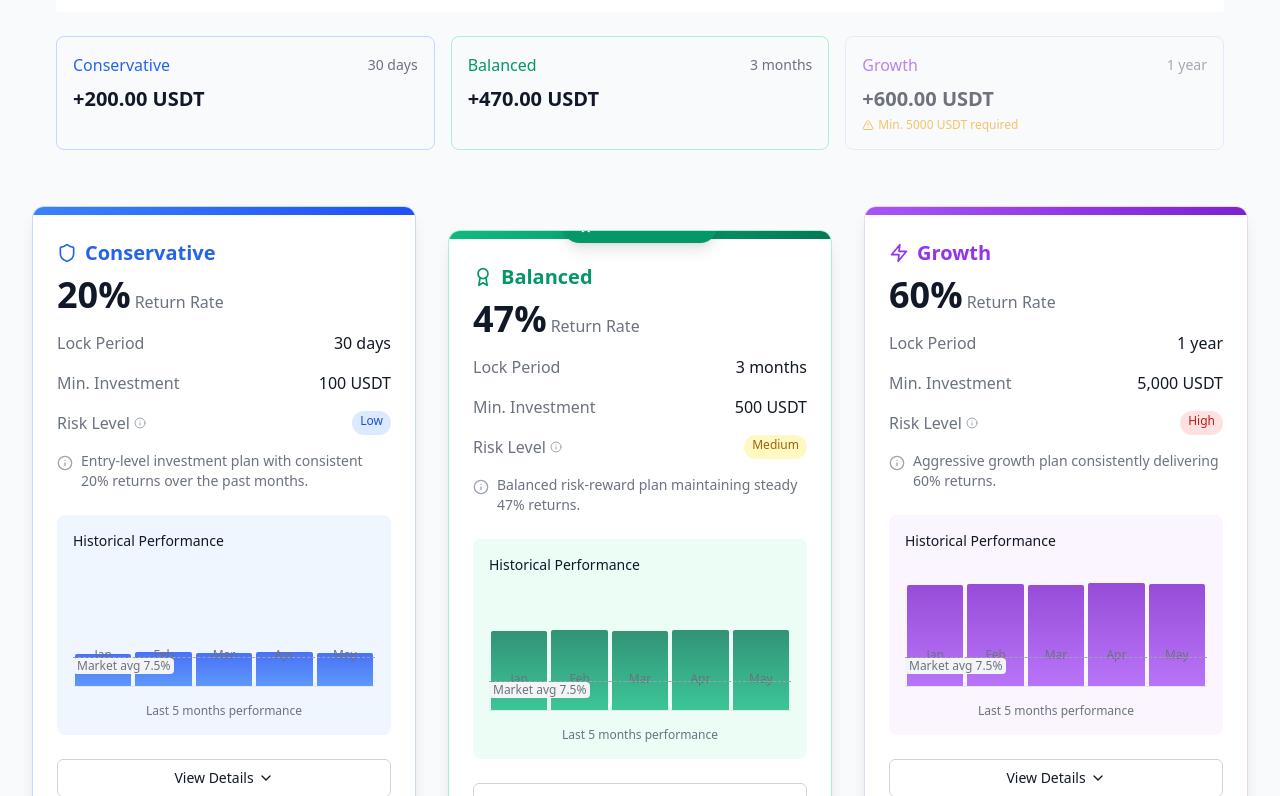
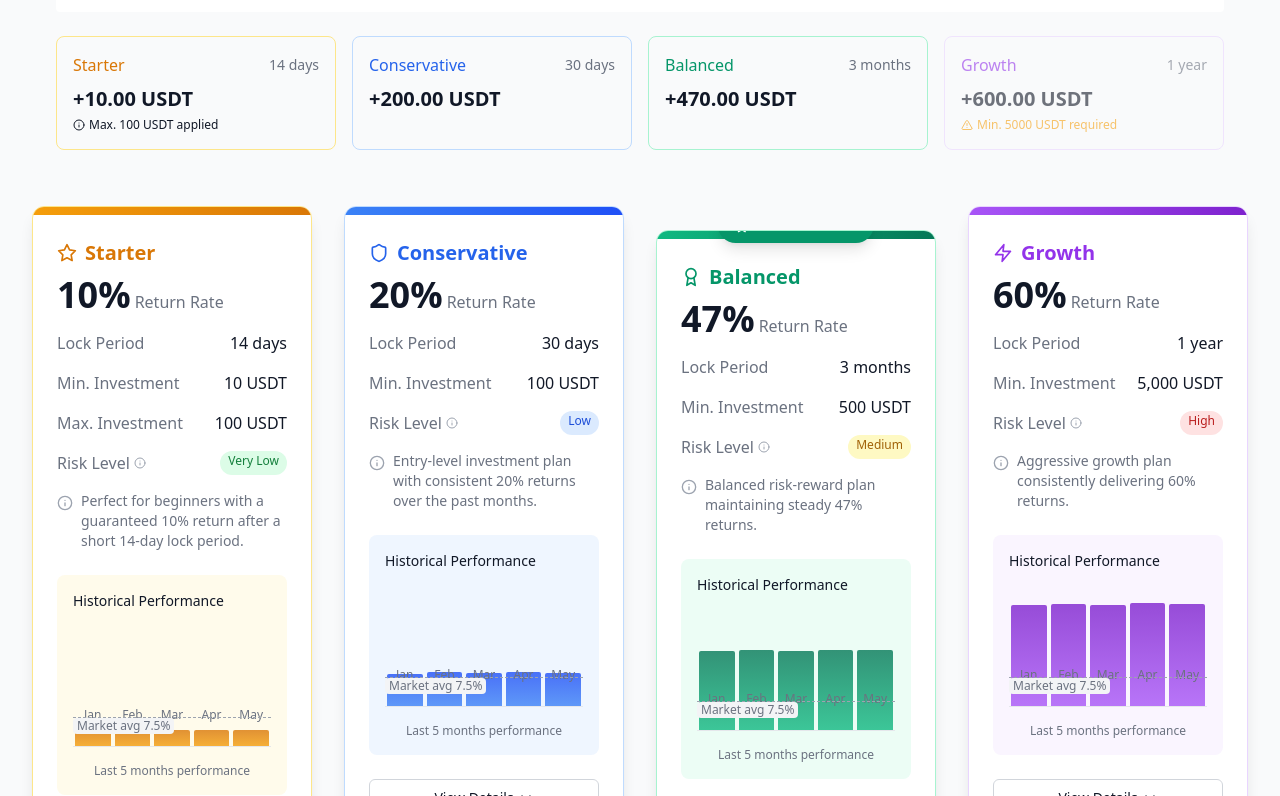
Before and after one commit to cryptoyield/cryptoyieldinvest, a React (Vite) app: page / in a window 1280 px wide. Shown: the part 1224-2020 px from the top of the page. Built offline with nearby package versions, Linux system fonts and the light colour scheme.

Commit message:
Update InvestmentPlans.tsx

```diff
--- a/src/components/InvestmentPlans.tsx
+++ b/src/components/InvestmentPlans.tsx
@@ -1,10 +1,17 @@
 import React, { useState, useEffect } from 'react';
-import { Info, ArrowRight, AlertTriangle, ChevronDown, ChevronUp, TrendingUp, Award, Shield, Zap } from 'lucide-react';
+import { Info, ArrowRight, AlertTriangle, ChevronDown, ChevronUp, TrendingUp, Award, Shield, Zap, Star } from 'lucide-react';
 import { useWallet } from '../context/WalletContext';
 import InvestModal from './InvestModal';
 
 // Historical performance data (January through May)
 const historicalReturns = {
+  starter: [
+    { month: 'Jan', return: 10.0 },
+    { month: 'Feb', return: 10.0 },
+    { month: 'Mar', return: 10.0 },
+    { month: 'Apr', return: 10.0 },
+    { month: 'May', return: 10.0 }
+  ],
   conservative: [
     { month: 'Jan', return: 19.5 },
     { month: 'Feb', return: 20.2 },
@@ -32,6 +39,23 @@ const historicalReturns = {
 const marketBenchmark = 7.5;
 
 const plans = [
+  {
+    id: 0,
+    name: 'Starter',
+    icon: Star,
+    rate: 10,
+    duration: 14,
+    minInvestment: 10,
+    maxInvestment: 100,
+    description: 'Perfect for beginners with a guaranteed 10% return after a short 14-day lock period.',
+    color: 'from-amber-500 to-amber-600',
+    textColor: 'text-amber-600 dark:text-amber-400',
+    bgColor: 'bg-amber-50 dark:bg-amber-900/20',
+    borderColor: 'border-amber-200 dark:border-amber-800',
+    historicalData: historicalReturns.starter,
+    riskLevel: 'Very Low',
+    features: ['No experience needed', 'Quick 14-day returns', 'Maximum cap of 100 USDT']
+  },
   {
     id: 1,
     name: 'Conservative',
@@ -106,6 +130,8 @@ function InvestmentPlans() {
       return '1 year';
     } else if (days >= 90) {
       return '3 months';
+    } else if (days >= 30) {
+      return `${days} days`;
     } else {
       return `${days} days`;
     }
@@ -196,17 +222,19 @@ function InvestmentPlans() {
           <input
             id="investment-amount"
             type="number"
-            min="100"
+            min="10"
             value={investmentAmount}
             onChange={(e) => setInvestmentAmount(e.target.value)}
             className="block w-full rounded border-gray-300 dark:border-gray-600 bg-white dark:bg-gray-700 py-2 px-3 focus:ring-2 focus:ring-primary-500 focus:border-transparent"
           />
         </div>
 
-        <div className="grid grid-cols-1 md:grid-cols-3 gap-4 mt-6">
+        <div className="grid grid-cols-1 md:grid-cols-4 gap-4 mt-6">
           {plans.map(plan => {
             const amount = parseFloat(investmentAmount) || 0;
-            const returns = calculateReturns(amount, plan.rate);
+            const isOverMax = plan.maxInvestment && amount > plan.maxInvestment;
+            const effectiveAmount = isOverMax ? plan.maxInvestment : amount;
+            const returns = calculateReturns(effectiveAmount, plan.rate);
             const isMinimumMet = amount >= plan.minInvestment;
 
             return (
@@ -226,6 +254,13 @@ function InvestmentPlans() {
                   <div className="text-xs flex items-center text-warning-500">
                     <AlertTriangle className="w-3 h-3 mr-1" />
                     Min. {plan.minInvestment} USDT required
+                  </div>
+                )}
+
+                {isOverMax && (
+                  <div className="text-xs flex items-center text-info-500">
+                    <Info className="w-3 h-3 mr-1" />
+                    Max. {plan.maxInvestment} USDT applied
                   </div>
                 )}
               </div>
@@ -276,10 +311,19 @@ function InvestmentPlans() {
               ))}
             </tr>
             <tr className="border-b border-gray-200 dark:border-gray-700">
+              <td className="p-4 font-medium">Max. Investment</td>
+              {plans.map(plan => (
+                <td key={plan.id} className="p-4 text-center">
+                  {plan.maxInvestment ? `${plan.maxInvestment.toLocaleString()} USDT` : 'Unlimited'}
+                </td>
+              ))}
+            </tr>
+            <tr className="border-b border-gray-200 dark:border-gray-700">
               <td className="p-4 font-medium">Risk Level</td>
               {plans.map(plan => (
                 <td key={plan.id} className="p-4 text-center">
                   <span className={`px-2 py-1 rounded-full text-xs ${
+                    plan.riskLevel === 'Very Low' ? 'bg-green-100 text-green-700 dark:bg-green-900/30 dark:text-green-300' :
                     plan.riskLevel === 'Low' ? 'bg-blue-100 text-blue-700 dark:bg-blue-900/30 dark:text-blue-300' :
                     plan.riskLevel === 'Medium' ? 'bg-yellow-100 text-yellow-700 dark:bg-yellow-900/30 dark:text-yellow-300' :
                     'bg-red-100 text-red-700 dark:bg-red-900/30 dark:text-red-300'
@@ -336,7 +380,7 @@ function InvestmentPlans() {
         {renderCalculator()}
 
         {/* Plans Grid */}
-        <div className="grid grid-cols-1 md:grid-cols-3 gap-8">
+        <div className="grid grid-cols-1 md:grid-cols-4 gap-8">
           {plans.map((plan) => (
             <div
               key={plan.id}
@@ -373,6 +417,12 @@ function InvestmentPlans() {
                     <span className="text-gray-500 dark:text-gray-400">Min. Investment</span>
                     <span className="font-medium">{plan.minInvestment.toLocaleString()} USDT</span>
                   </div>
+                  {plan.maxInvestment && (
+                    <div className="flex justify-between">
+                      <span className="text-gray-500 dark:text-gray-400">Max. Investment</span>
+                      <span className="font-medium">{plan.maxInvestment.toLocaleString()} USDT</span>
+                    </div>
+                  )}
                   <div className="flex justify-between">
                     <span className="text-gray-500 dark:text-gray-400 flex items-center">
                       Risk Level
@@ -390,6 +440,7 @@ function InvestmentPlans() {
                       )}
                     </span>
                     <span className={`font-medium px-2 py-0.5 rounded-full text-xs ${
+                      plan.riskLevel === 'Very Low' ? 'bg-green-100 text-green-700 dark:bg-green-900/30 dark:text-green-300' :
                       plan.riskLevel === 'Low' ? 'bg-blue-100 text-blue-700 dark:bg-blue-900/30 dark:text-blue-300' :
                       plan.riskLevel === 'Medium' ? 'bg-yellow-100 text-yellow-700 dark:bg-yellow-900/30 dark:text-yellow-300' :
                       'bg-red-100 text-red-700 dark:bg-red-900/30 dark:text-red-300'
```
